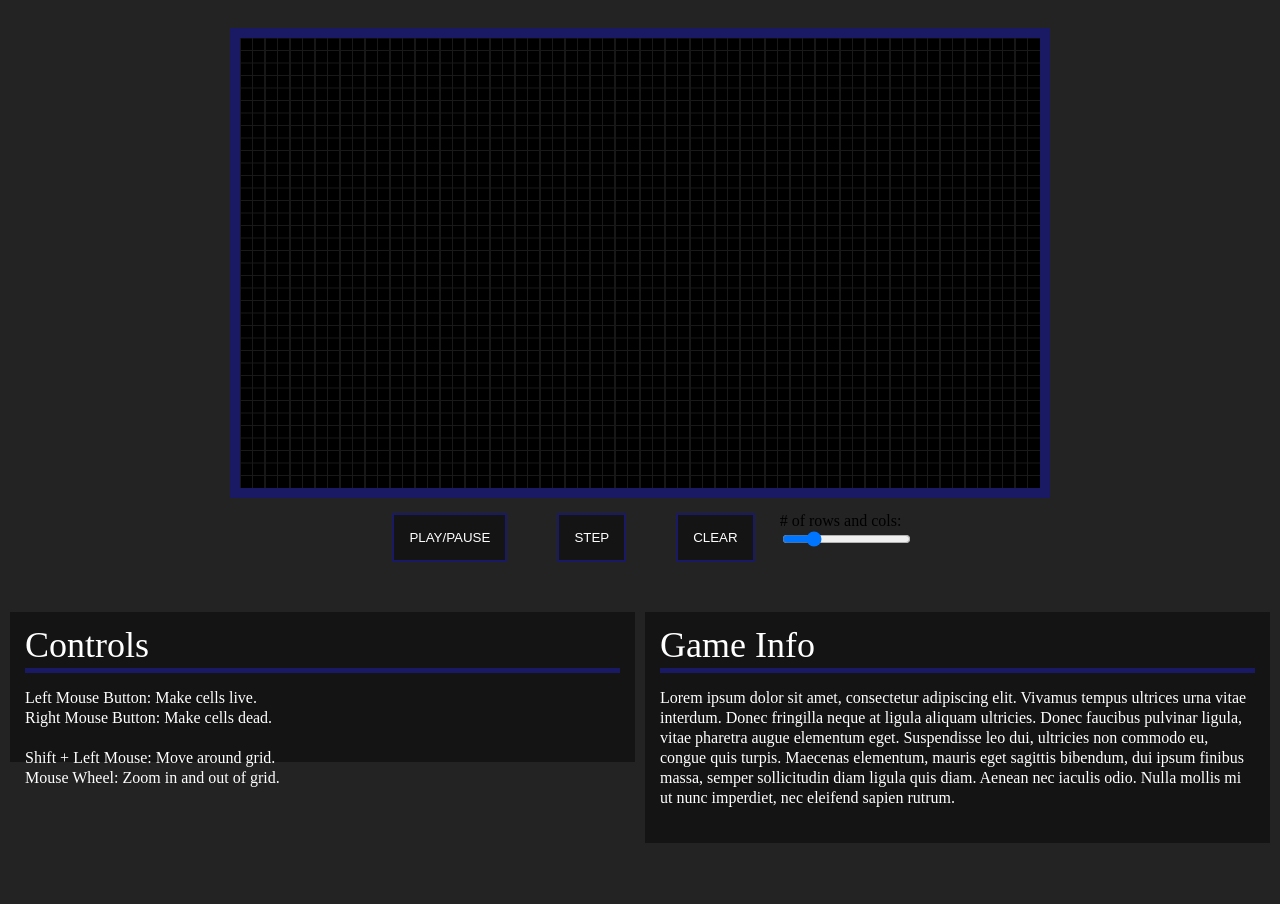
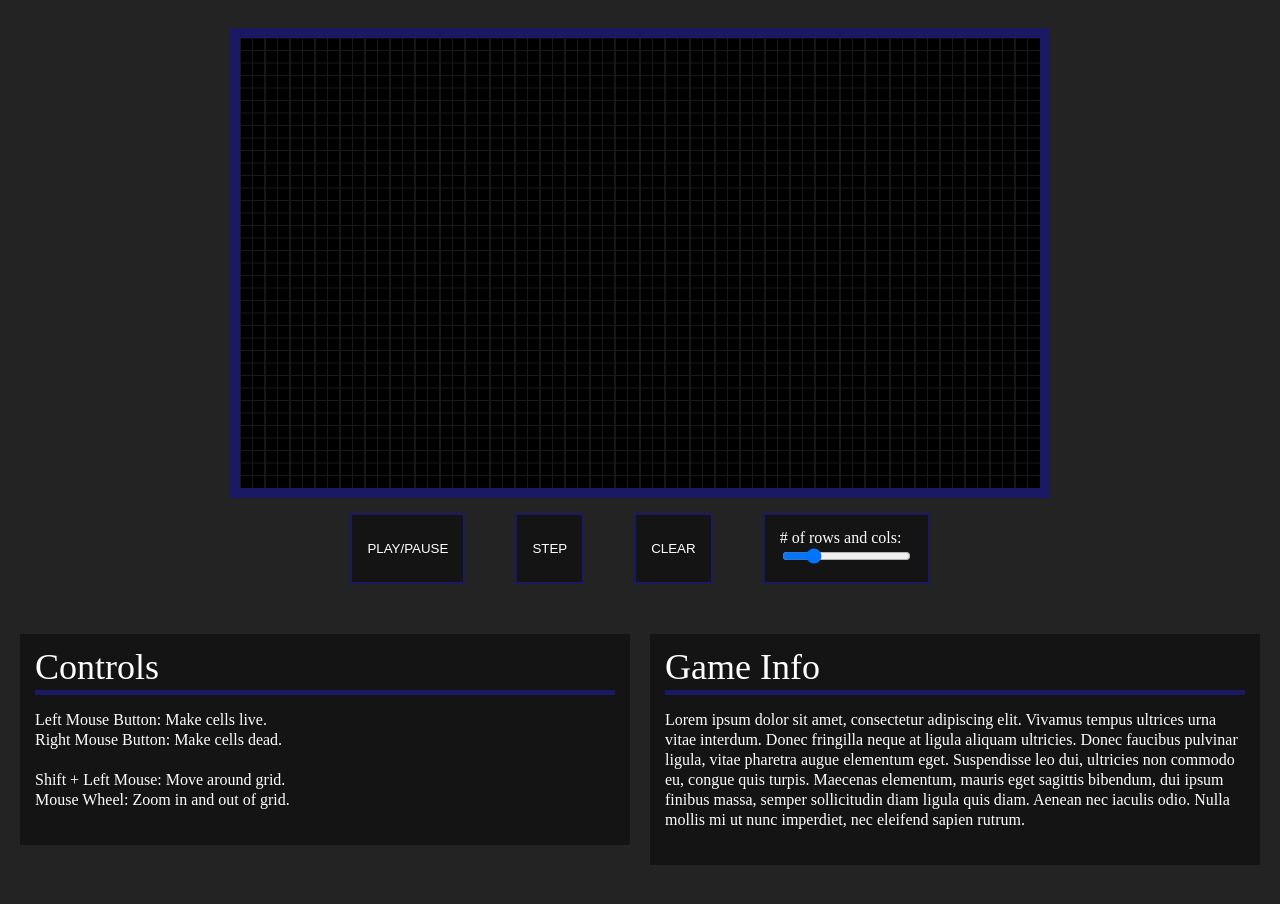
Before and after one commit to DerekPixel/game-of-life, a plain HTML site: page index.html in a window 1280 px wide. Shown: the part 98-1002 px from the top of the page. Drawn offline with Linux system fonts and the light colour scheme.

Commit message:
css for new slider

```diff
--- a/app.css
+++ b/app.css
@@ -113,12 +113,17 @@ main {
   width: 500px;
 }
 
-button {
+button,
+.slider-div {
   background-color: rgb(20, 20, 20);
   border: 2px solid rgb(25, 25, 100);
   color: white;
   margin: 0 25px;
   padding: 15px;
+}
+
+.slider {
+  color: black;
 }
 
 .info {
@@ -150,14 +155,15 @@ button {
 .controls {
   background-color: rgb(20, 20, 20);
   color: white;
-  height: 150px;
-  margin: 0 5px 0 10px;
-  padding: 15px;
+  height: fit-content;
+  height: -moz-fit-content;
+  margin: 0 10px 0 20px;
+  padding: 15px 15px 35px 15px;
 }
 
 .game-info {
   background-color: rgb(20, 20, 20);
   color: white;
-  margin: 0 10px 0 5px;
+  margin: 0 20px 0 10px;
   padding: 15px 15px 35px 15px;
 }
```
